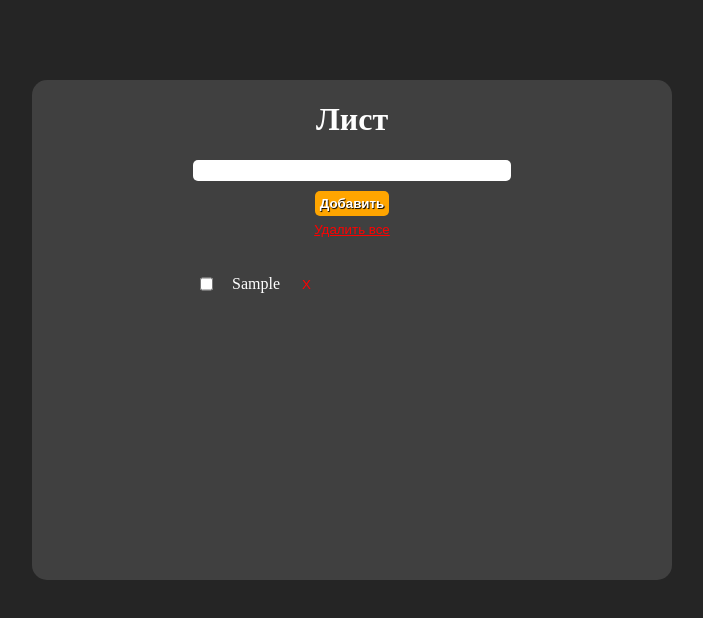
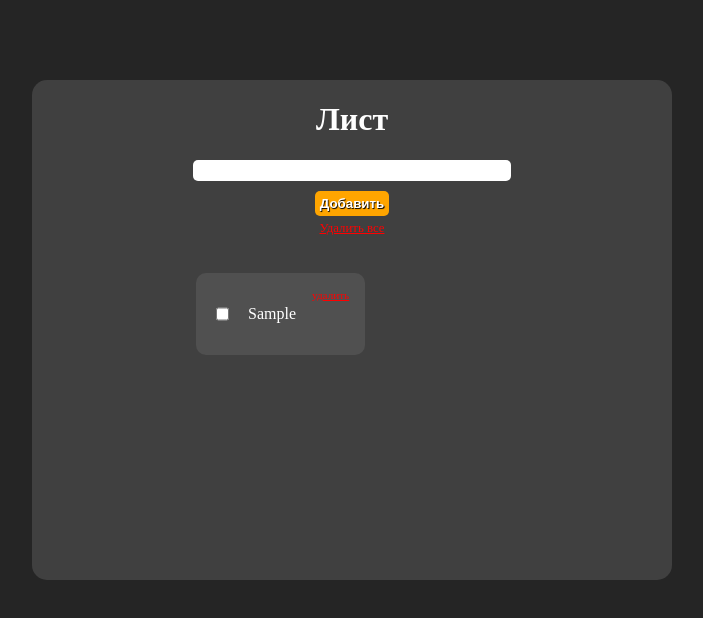
Before and after one commit to self-related/vue-todo-list, a Vue app: page / in a window 1280 px wide. Both pictures are taken after typing "Sample" into the empty fields and a click on the input "Добавить". Shown: the top 618 px of the page, without its empty margins (288-991 px from the left). Built offline with nearby package versions, Linux system fonts and the light colour scheme.

Commit message:
feat: улучшены стили, кнопки в виде текста заменены на анкоры

```diff
--- a/src/App.vue
+++ b/src/App.vue
@@ -2,7 +2,7 @@
   <div id="to-do-list">
     <h1>Лист</h1>
     <Form @item-added="addItem" />
-    <button id="delete-all" @click="deleteAll">Удалить все</button>
+    <a href="javascript:void(0)" id="delete-all" @click="deleteAll">Удалить все</a>
     <ul>
       <li v-for="item in items" :key="'item-' + nanoid()" >
         <Item :item="item" @item-deleted="deleteItem" @item-status-changed="changeStatus"/>
@@ -63,12 +63,12 @@ const deleteAll = () => {
   align-items: center;
 }
 #delete-all {
+  font-size: 0.8rem;
   background: none;
   border: none;
   margin: 5px;
   color: red;
   text-decoration: underline;
-  cursor: pointer;
 }
 #delete-all:hover {
   color: blueviolet;
--- a/src/components/Form.vue
+++ b/src/components/Form.vue
@@ -59,4 +59,5 @@ input[type="submit"]:hover {
 input[type="submit"]:active {
     background-color: red;
 }
+
 </style>
--- a/src/components/Item.vue
+++ b/src/components/Item.vue
@@ -1,8 +1,8 @@
 <template>
-    <div :class="isDone ? 'done item' : 'item'">
+    <div class="item">
         <input type="checkbox" v-model="isDone" @change="handleCheck">
-        <p>{{ item.name }}</p>
-        <button @click="handleClick" :class="isDone ? 'done' : ''">X</button>
+        <p :class="isDone ? 'done' : ''">{{ item.name }}</p>
+        <a href="javascript:void(0)" @click="handleClick" :class="isDone ? 'done' : ''">удалить</a>
     </div>
 </template>
 
@@ -27,28 +27,38 @@ import { ref } from 'vue';
     display: flex;
     gap: 1rem;
     max-width: 100%;
+    background-color: #505050;
+    margin-top: 1rem;
+    border-radius: 10px;
+    padding: 1rem;
 
 }
 p {
     max-width: 100%;
     word-wrap: break-word;
 }
-div[class~=done] {
+.done {
     color: gray;
     text-decoration: line-through;
 }
 
 
-button {
-    background: none;
+a {
     color: red;
-
-    border: none;
     vertical-align: super;
-    cursor: pointer;
+    font-size: 0.7rem;
 }
 
-div[class~=done] button {
+a.done {
     color: rgb(233, 82, 82);
+    text-decoration: underline;
+}
+
+a:hover {
+    color: blueviolet;
+}
+
+input[type="checkbox"] {
+    accent-color: orange;
 }
 </style>
```
